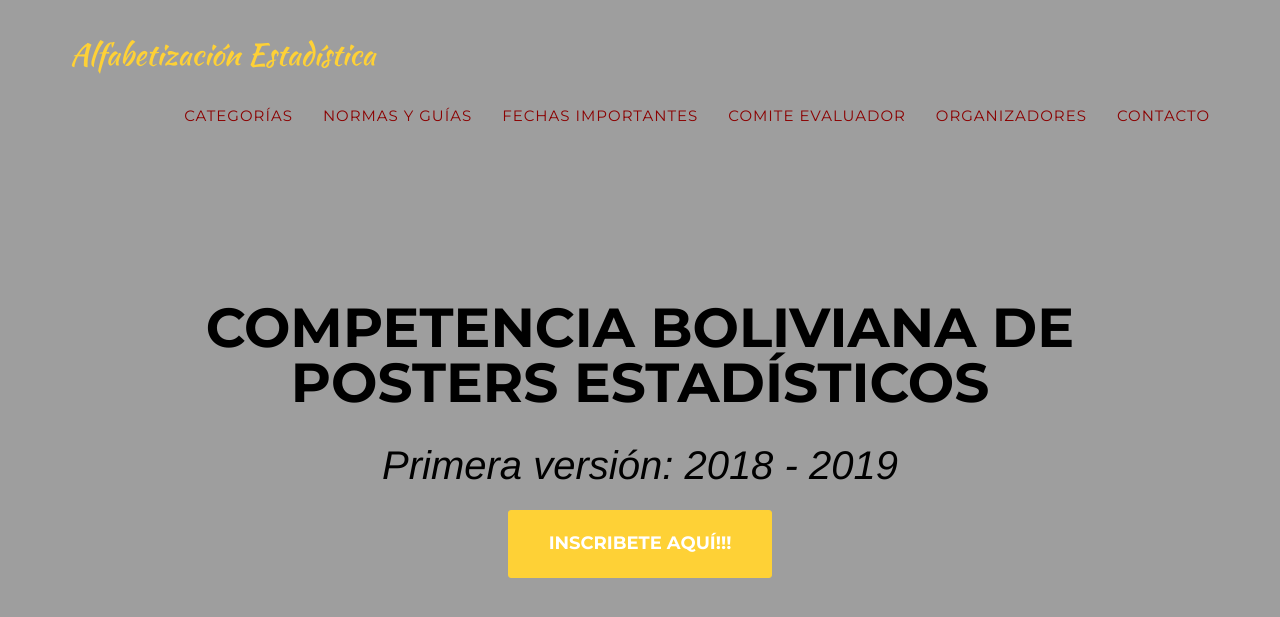
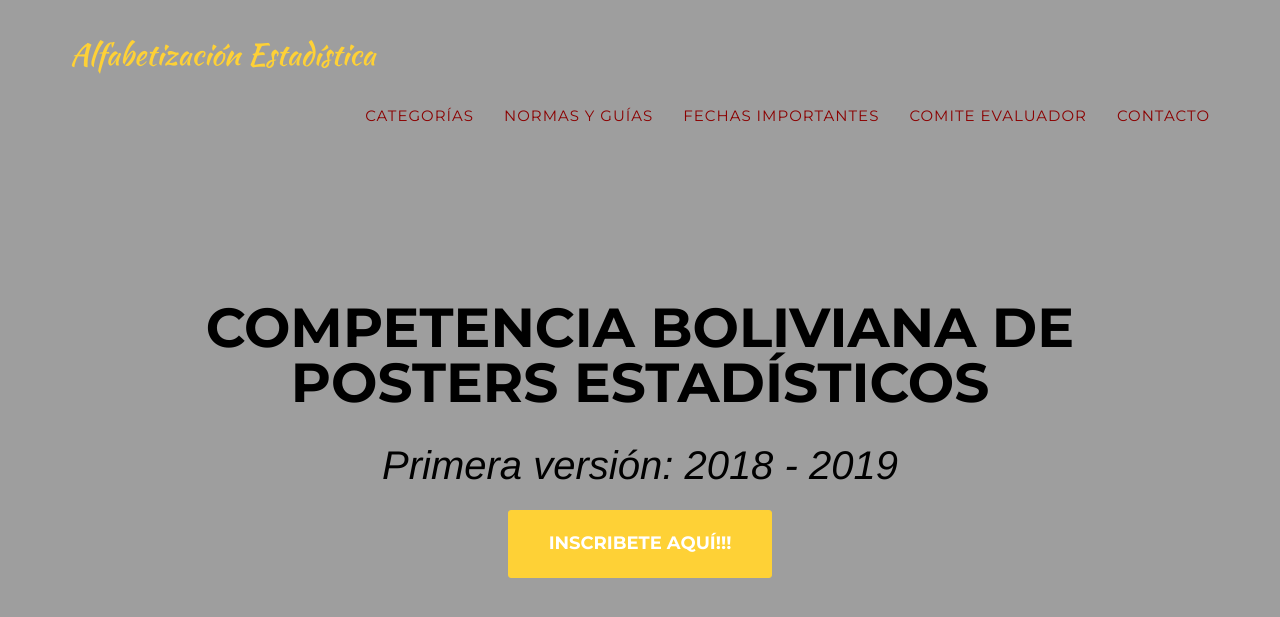
Before and after one commit to alfabetizacion-estadistica-bolivia/alfabetizacion-estadistica-bolivia.github.io, a Jekyll site: the page built from index.html, in a window 1280 px wide and 900 px high. Shown: the top 617 px of the window. Built offline with Jekyll 4.4.1, drawn with Linux system fonts in a browser that asks for light colours; some web fonts are replaced.

Commit message:
CambiosAlvaro2

```diff
--- a/_includes/header.html
+++ b/_includes/header.html
@@ -9,7 +9,7 @@
                     <span class="icon-bar"></span>
                     <span class="icon-bar"></span>
                 </button>
-                <a class="navbar-brand page-scroll" href="#page-top">Alfabetización Estadística</a>
+                <a class="navbar-brand page-scroll" href="#page-top">{{site.title}}</a>
             </div>
 
             <!-- Collect the nav links, forms, and other content for toggling -->
@@ -31,9 +31,9 @@
                         <a class="page-scroll" href="#team"><span style="color: darkred;">Comite Evaluador</span></a>
                     </li>
                     <li>
-                       <a class="page-scroll" href="#portfolio2_grid"><span style="color: darkred;">Organizadores</span></a>
+  <!--                     <a class="page-scroll" href="#portfolio2_grid"><span style="color: darkred;">Organizadores</span></a>
                     </li>
-                    <li>
+                    <li>	-->
                         <a class="page-scroll" href="#contact"><span style="color: darkred;">Contacto</span></a>
                     </li>
                 </ul>
@@ -44,7 +44,7 @@
     </nav>
 
     <!-- Header -->
-     <header>
+    <header>
         <div class="container">
             <div class="intro-text">
                 <div class="intro-heading"><span style="color: black;">Competencia Boliviana de Posters Estadísticos</span></div>
```
